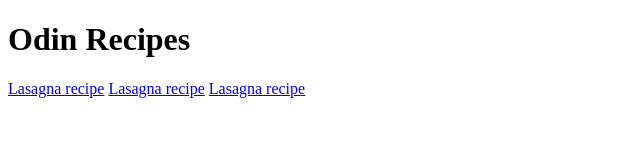
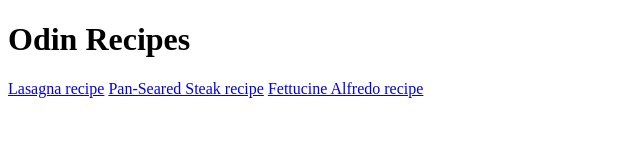
Before and after one commit to magoolio/odin-recipes, a plain HTML site: page index.html in a window 1280 px wide. Shown: the whole page, without its empty margins (0-640 px from the left). Drawn offline with Linux system fonts and the light colour scheme.

Commit message:
index.html

```diff
--- a/index.html
+++ b/index.html
@@ -9,7 +9,7 @@
 <body>
     <h1>Odin Recipes</h1>
     <a href = "recipes/lasagna.html">Lasagna recipe</a>
-    <a href = "recipes/steak.html">Lasagna recipe</a>
-    <a href = "recipes/fettucine.html">Lasagna recipe</a>
+    <a href = "recipes/steak.html">Pan-Seared Steak recipe</a>
+    <a href = "recipes/fettucine.html">Fettucine Alfredo recipe</a>
 </body>
 </html>
```
